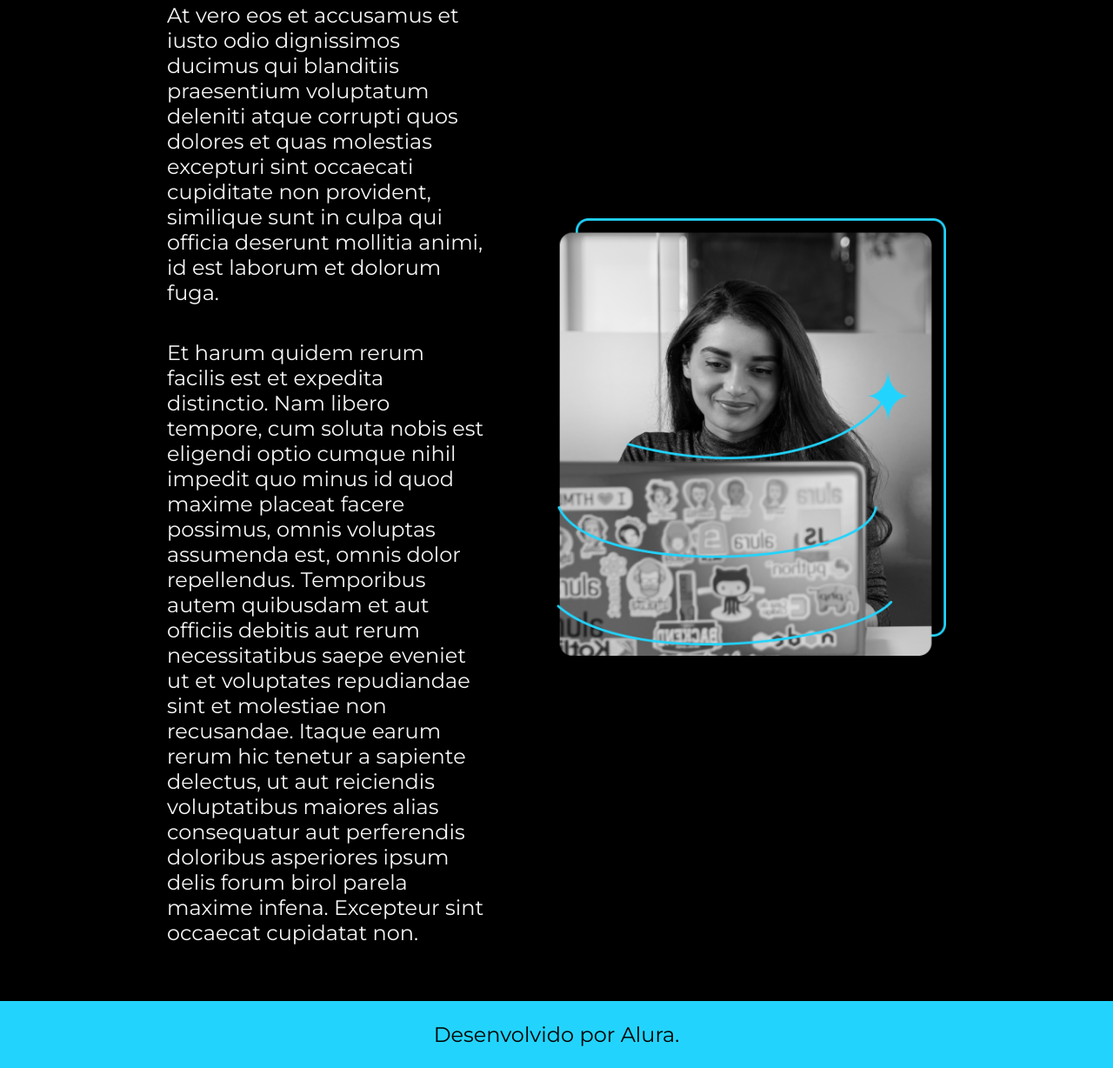
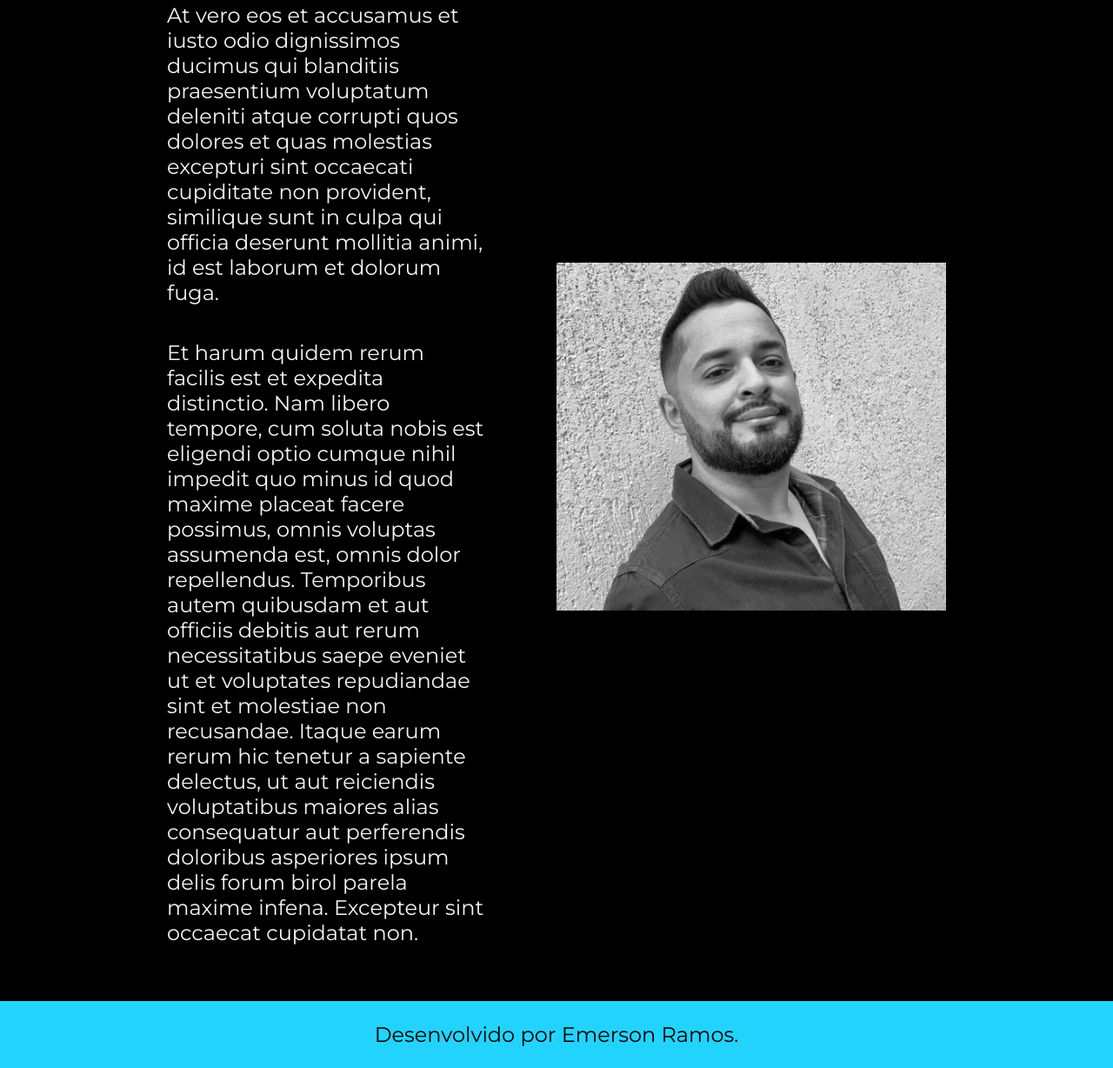
Before and after one commit to elmiso007/portifolio, a plain HTML site: page about.html in a window 1280 px wide. Shown: the part 201-1429 px from the top of the page at 87% size. Drawn offline with nearby package versions, Linux system fonts and the light colour scheme.

Commit message:
Update about.html
atualização da foto

```diff
--- a/about.html
+++ b/about.html
@@ -33,11 +33,11 @@
                 perferendis doloribus asperiores ipsum delis forum birol parela maxime infena. Excepteur sint occaecat
                 cupidatat non.</p>
         </section>
-        <img class="apresentacao__imagem" src="./assets/imagem.png" alt="Foto da Joana Santos programando">
+        <img class="apresentacao__imagem" src="./assets/Emerson.jpg" alt="Foto da Emerson Ramos">
     </main>
 
     <footer class="rodape">
-        <p>Desenvolvido por Alura.</p>
+        <p>Desenvolvido por Emerson Ramos.</p>
     </footer>
 </body>
 
```
